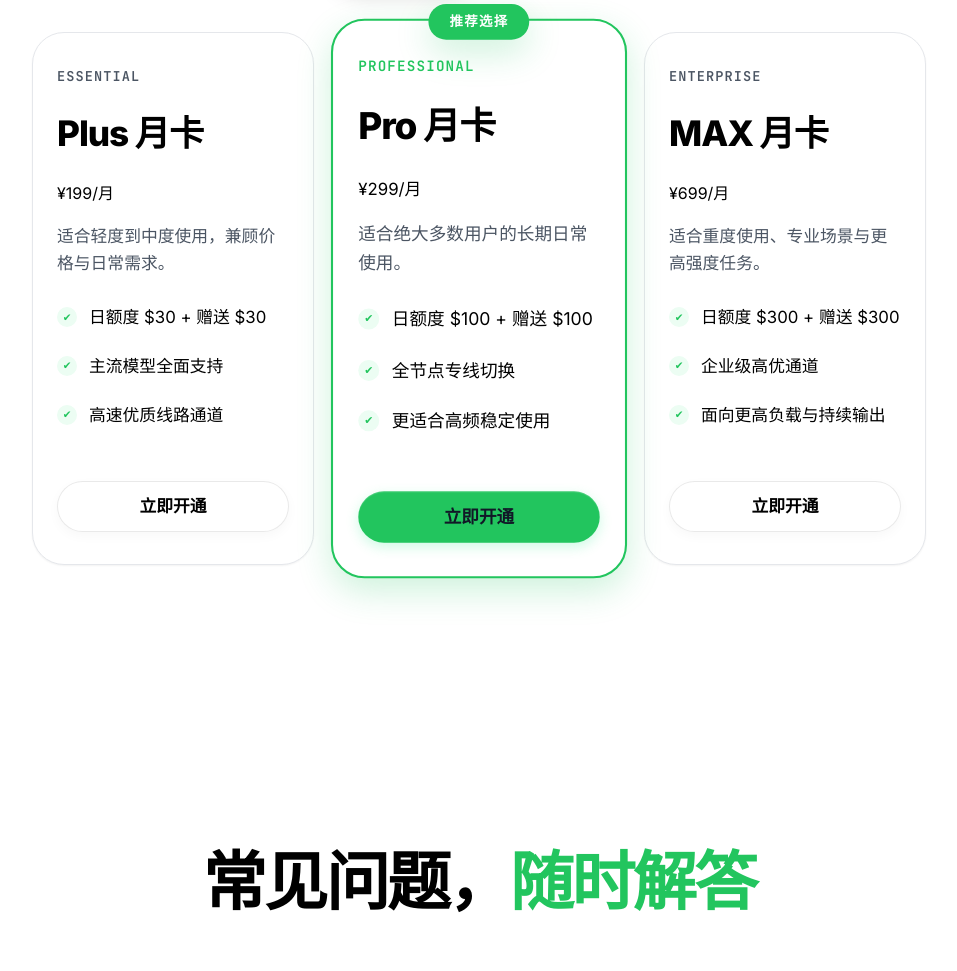
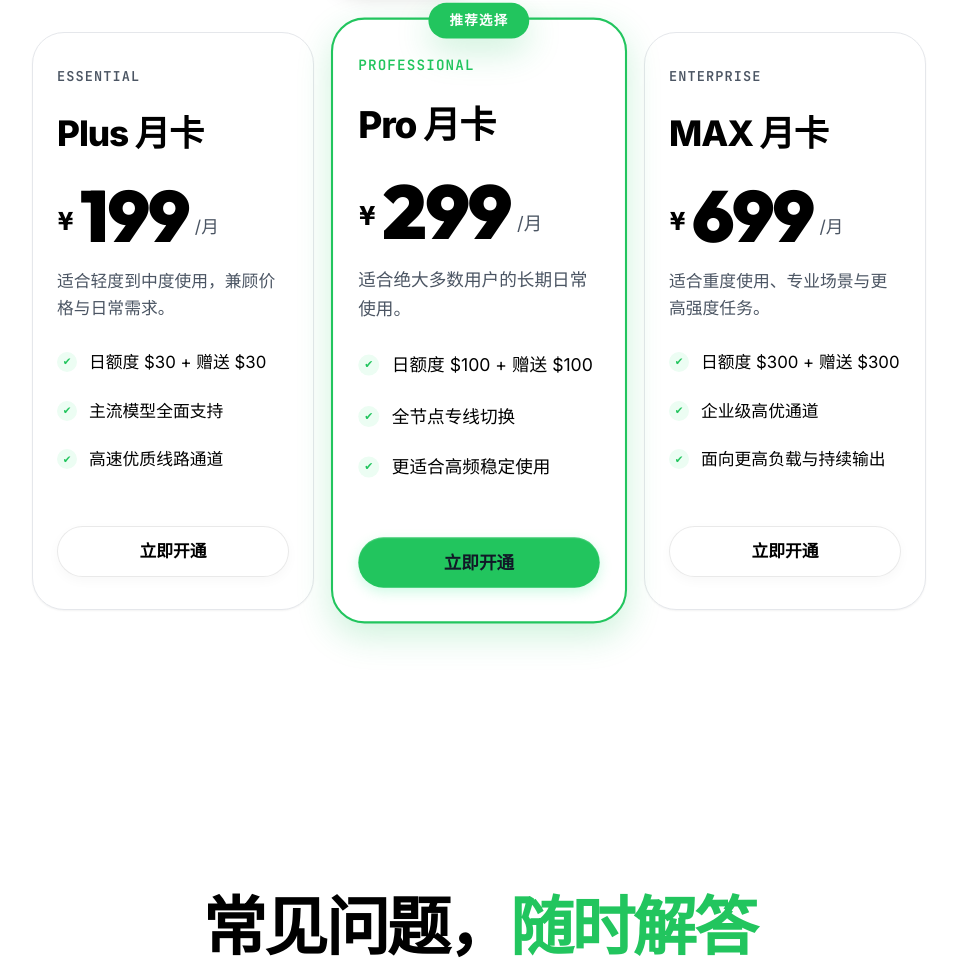
Before and after one commit to ShakeChanDev/Brioi, a website with bundled scripts: page sites/cradeo/index.html in a window 1280 px wide. Shown: the part 2021-2992 px from the top of the page, without its empty margins (161-1118 px from the left). Built offline with nearby package versions, Linux system fonts and the light colour scheme.

Commit message:
统一多站点套餐卡片的交互入口与价格结构更新逻辑，避免域名配置在运行时覆盖价格节点后丢失数字字体样式，同时补充针对多站点价格结构和套餐弹窗入口的回归测试，确保主站与各域名页行为保持一致

```diff
--- a/scripts/site-runtime.js
+++ b/scripts/site-runtime.js
@@ -1,4 +1,66 @@
 import { getSiteConfig } from '/scripts/site-config.js';
+
+function parsePriceText(priceText) {
+  const matchedPrice = priceText.match(/^(?<currency>[^\d]*)(?<amount>\d+(?:\.\d+)?)(?<period>.*)$/u);
+
+  if (!matchedPrice?.groups) {
+    return {
+      currency: '',
+      amount: priceText,
+      period: '',
+    };
+  }
+
+  return {
+    currency: matchedPrice.groups.currency ?? '',
+    amount: matchedPrice.groups.amount ?? priceText,
+    period: matchedPrice.groups.period ?? '',
+  };
+}
+
+function createPricePart(className, textContent) {
+  const node = document.createElement('span');
+  node.className = className;
+  node.textContent = textContent;
+  return node;
+}
+
+function applyStructuredPrice(priceNode, priceText) {
+  const { currency, amount, period } = parsePriceText(priceText);
+  const currencyNode = priceNode.querySelector('.price-currency');
+  const amountNode = priceNode.querySelector('.price-amount');
+  const periodNode = priceNode.querySelector('.price-period');
+
+  if (currencyNode && amountNode) {
+    currencyNode.textContent = currency;
+    amountNode.textContent = amount;
+
+    if (periodNode) {
+      periodNode.textContent = period;
+      return;
+    }
+
+    if (period) {
+      priceNode.append(createPricePart('price-period', period));
+    }
+
+    return;
+  }
+
+  const priceParts = [];
+
+  if (currency) {
+    priceParts.push(createPricePart('price-currency', currency));
+  }
+
+  priceParts.push(createPricePart('price-amount', amount));
+
+  if (period) {
+    priceParts.push(createPricePart('price-period', period));
+  }
+
+  priceNode.replaceChildren(...priceParts);
+}
 
 function applyTheme(siteConfig) {
   const root = document.documentElement;
@@ -63,7 +125,7 @@ function applyPricing(siteConfig) {
     const buyLink = card.querySelector('[data-plan-buy]');
 
     if (labelNode) labelNode.textContent = plan.label;
-    if (priceNode) priceNode.textContent = plan.priceText;
+    if (priceNode) applyStructuredPrice(priceNode, plan.priceText);
     if (buyLink) buyLink.setAttribute('href', `./buy.html?plan=${planId}`);
   });
 }
--- a/sites/cradeo/index.html
+++ b/sites/cradeo/index.html
@@ -266,7 +266,7 @@
                 <li>主流模型全面支持</li>
                 <li>高速优质线路通道</li>
               </ul>
-              <a class="button button--secondary button--block" href="./buy.html?plan=plus-monthly" data-plan-buy>立即开通</a>
+              <a class="button button--secondary button--block" href="#" data-modal="contact">立即开通</a>
             </div>
 
             <div class="price-bento-card price-bento-card--featured" data-plan-id="pro-monthly">
@@ -283,7 +283,7 @@
                 <li>全节点专线切换</li>
                 <li>更适合高频稳定使用</li>
               </ul>
-              <a class="button button--primary button--block" href="./buy.html?plan=pro-monthly" data-plan-buy>立即开通</a>
+              <a class="button button--primary button--block" href="#" data-modal="contact">立即开通</a>
             </div>
 
             <div class="price-bento-card" data-plan-id="max-monthly">
@@ -299,7 +299,7 @@
                 <li>企业级高优通道</li>
                 <li>面向更高负载与持续输出</li>
               </ul>
-              <a class="button button--secondary button--block" href="./buy.html?plan=max-monthly" data-plan-buy>立即开通</a>
+              <a class="button button--secondary button--block" href="#" data-modal="contact">立即开通</a>
             </div>
 
           </div>
```
Also changed, not shown: sites/brioi/index.html (+4 -4 lines), sites/drigeo/index.html (+3 -3 lines), tests/homepage.spec.js (+40 -6 lines).
